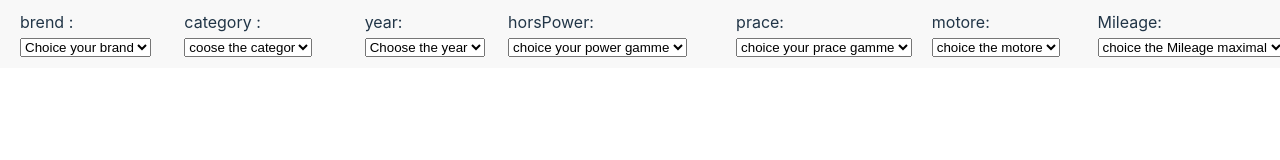
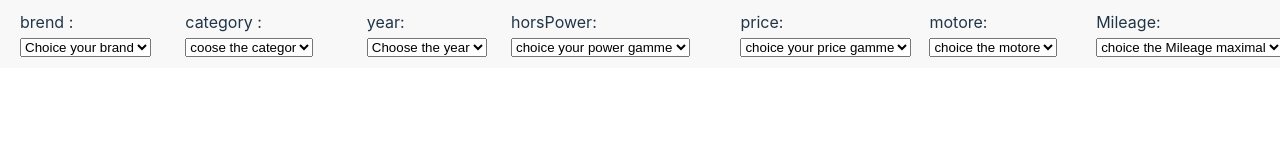
Before and after one commit to m-motors/Motors-rent, a React (Vite) app in the folder frontend/: page / in a window 1280 px wide. Shown: the top 160 px of the page. Built offline with nearby package versions, Linux system fonts and the light colour scheme.

Commit message:
corections

```diff
--- a/frontend/src/components/vehicles/filters.tsx
+++ b/frontend/src/components/vehicles/filters.tsx
@@ -52,19 +52,19 @@ function Filters(){
                     <select name="horsPower" id="horsPower">
                     <option value="stepChoos">choice your power gamme</option>
                     <option value="step1">130 - 160</option>
-                    <option value="step2">161-200</option>
-                        <option value="step3">201-2030</option>
-                        <option value="step4">2031-2060</option>
+                    <option value="step2">161 - 200</option>
+                        <option value="step3">201 - 2030</option>
+                        <option value="step4">2031 - 2060</option>
                     </select>
                 </li>
                 <li>
-                    <label htmlFor="prace">prace: </label>
+                    <label htmlFor="price">price: </label>
                     <select name="price" id="price">
-                    <option value="stepChoos">choice your prace gamme</option>
-                    <option value="step1">1900-2400</option>
-                    <option value="step2">2401-2900</option>
-                        <option value="step3">2901-3400</option>
-                        <option value="step4">3401-4000</option>
+                    <option value="stepChoos">choice your price gamme</option>
+                    <option value="step1">1900 - 2400</option>
+                    <option value="step2">2401 - 2900</option>
+                        <option value="step3">2901 - 3400</option>
+                        <option value="step4">3401 - 4000</option>
                     </select>
                 </li>
                 <li>
```
